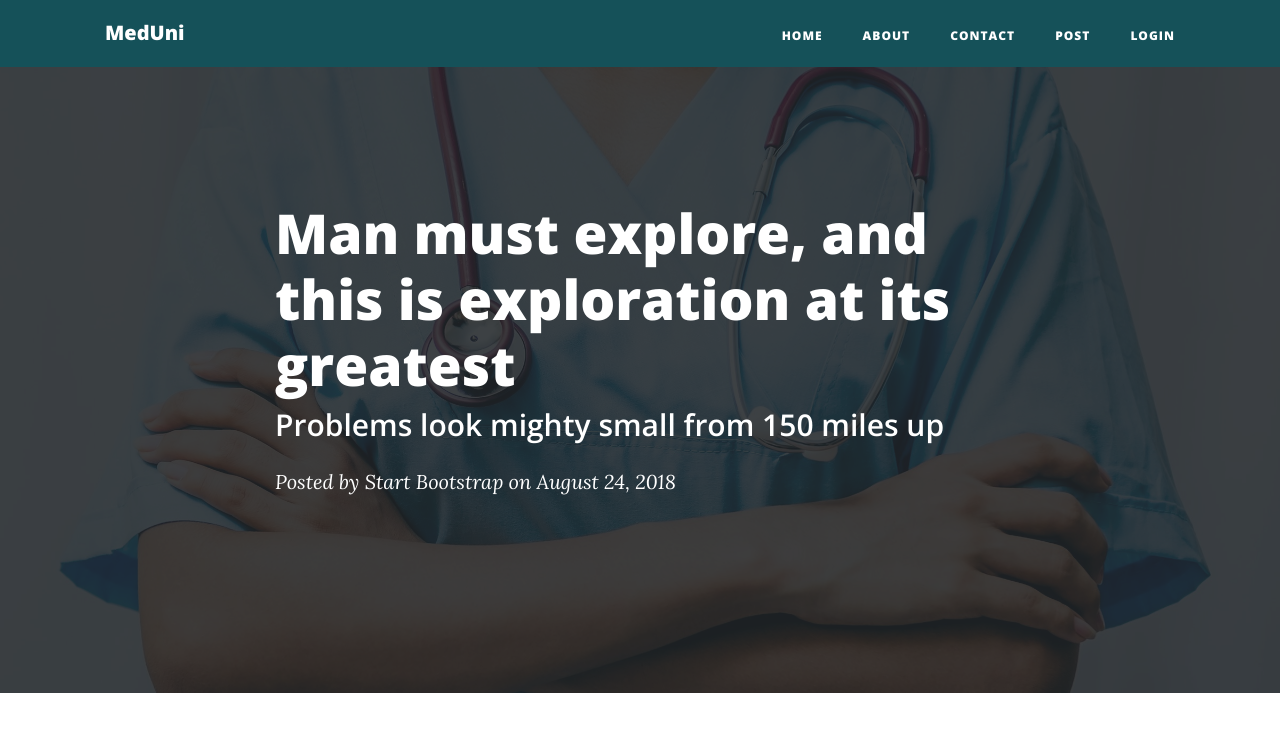
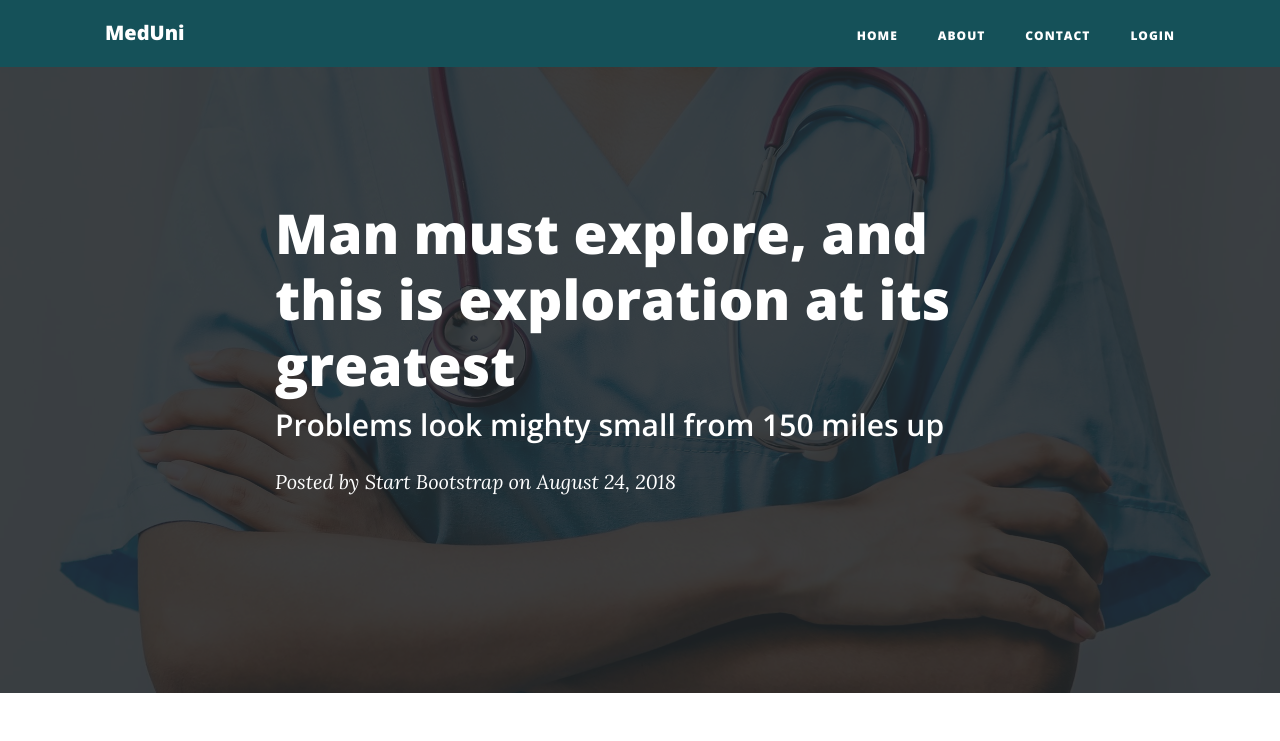
Before and after one commit to imandzankovic/med-uni-frontend, a Vue app: page /post/2 in a window 1280 px wide. Shown: the top 741 px of the page. Built offline with nearby package versions, Linux system fonts and the light colour scheme; a web font is replaced by a local one.

Commit message:
commenting tab

```diff
--- a/src/App.vue
+++ b/src/App.vue
@@ -29,9 +29,9 @@
             <li class="nav-item" role="presentation">
               <router-link :to="{name: 'contact'}">Contact</router-link>
             </li>
-            <li class="nav-item" role="presentation">
+            <!-- <li class="nav-item" role="presentation">
               <router-link :to="{name: 'post', params: {id: 2}}">Post</router-link>
-            </li>
+            </li> -->
             <li class="nav-item" role="presentation">
               <router-link :to="{name: 'login'}">Login</router-link>
             </li>
```
